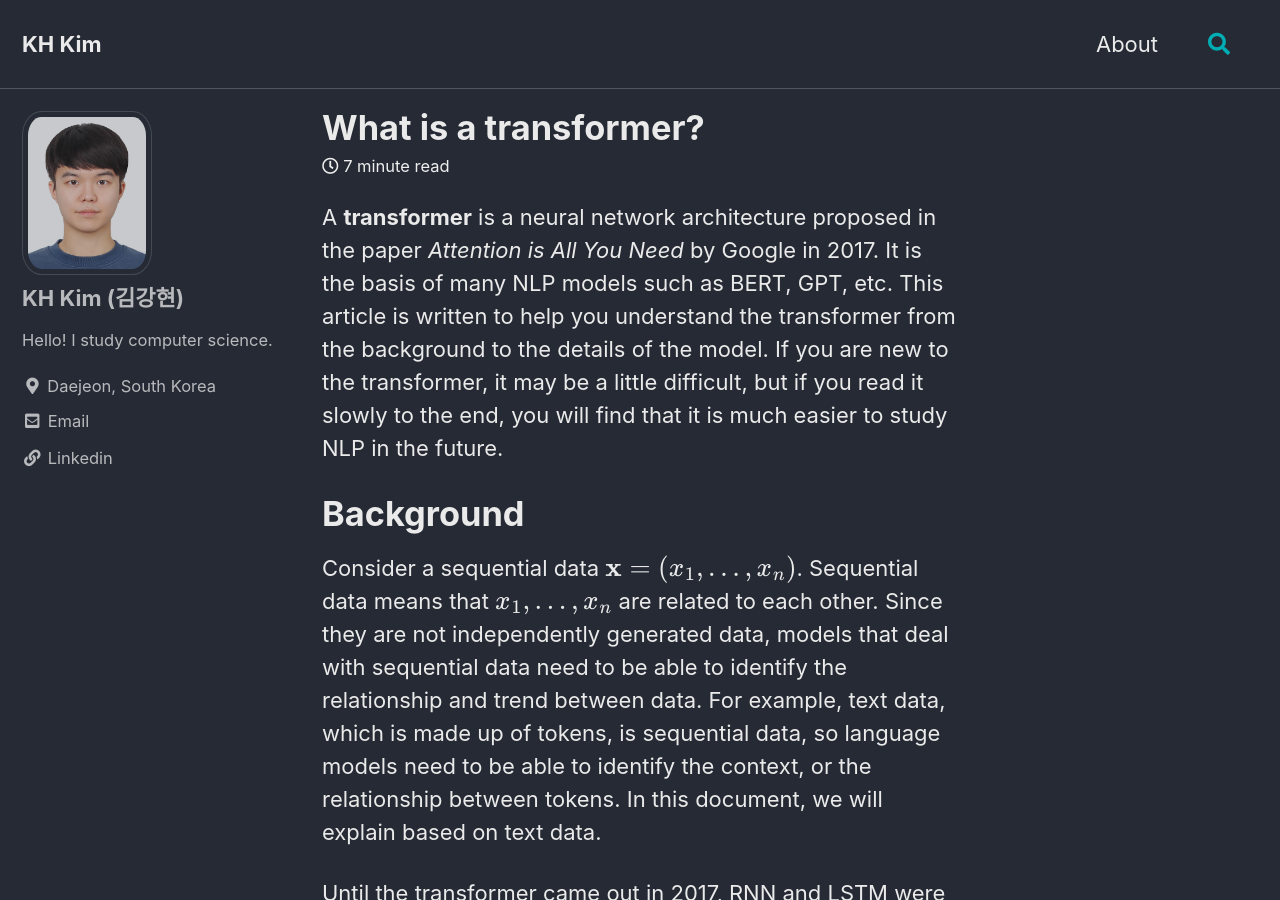
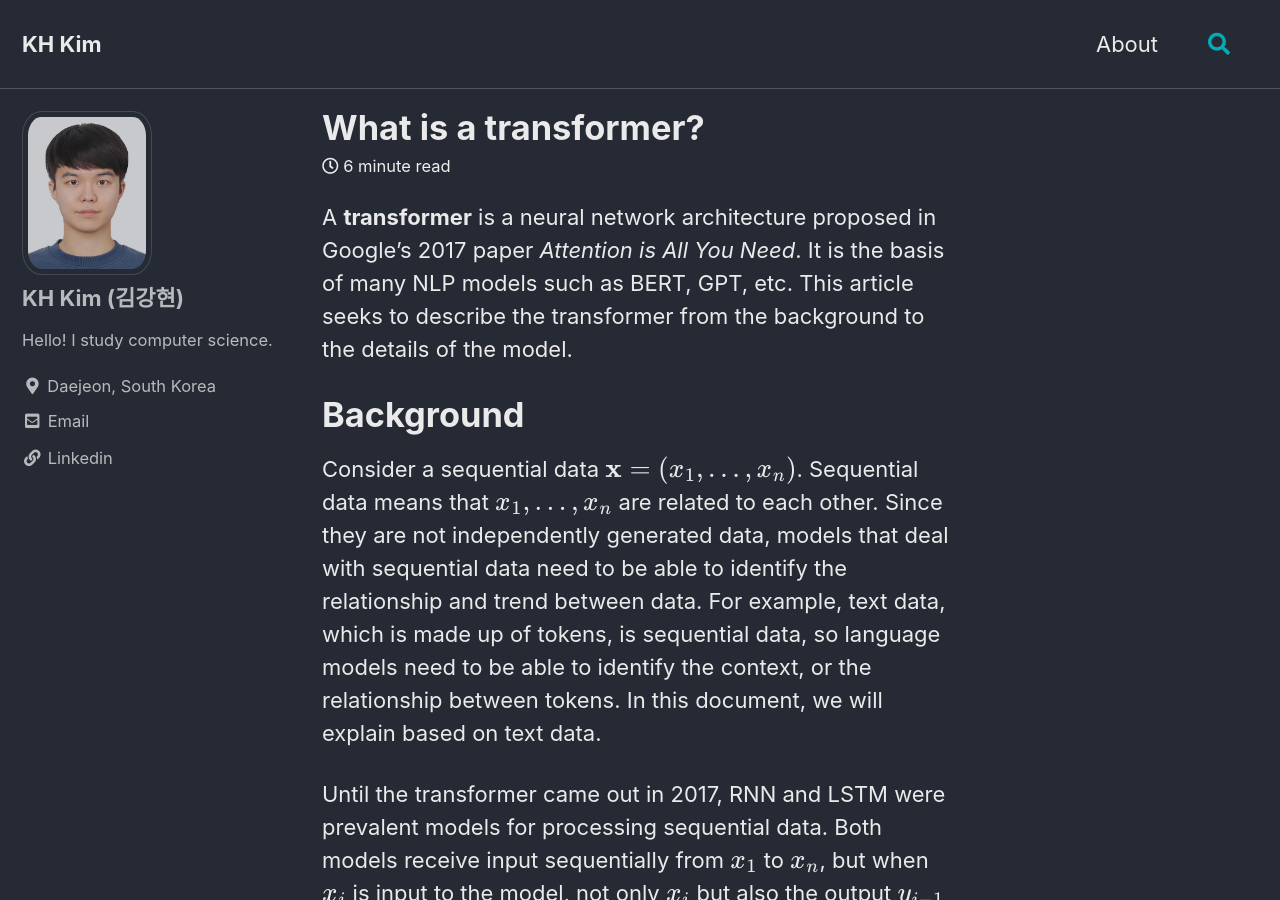
Before and after one commit to KAIST19/KAIST19.github.io, a Jekyll site: the page built from docs/_posts/2023-08-24-Understanding-Attention-and-Transformer.markdown, in a window 1280 px wide and 900 px high. Built offline with Jekyll 4.4.1, drawn with Linux system fonts in a browser that asks for light colours; cached includes are drawn as plain includes; formulas are drawn with MathJax 3; comment, search, counter and statistics services are not loaded.

Commit message:
post update

```diff
--- a/docs/_posts/2023-08-24-Understanding-Attention-and-Transformer.markdown
+++ b/docs/_posts/2023-08-24-Understanding-Attention-and-Transformer.markdown
@@ -3,7 +3,7 @@ title: "What is a transformer?"
 categories: NLP
 ---
 
-A **transformer** is a neural network architecture proposed in the paper _Attention is All You Need_ by Google in 2017. It is the basis of many NLP models such as BERT, GPT, etc. This article is written to help you understand the transformer from the background to the details of the model. If you are new to the transformer, it may be a little difficult, but if you read it slowly to the end, you will find that it is much easier to study NLP in the future.
+A **transformer** is a neural network architecture proposed in Google's 2017 paper _Attention is All You Need_. It is the basis of many NLP models such as BERT, GPT, etc. This article seeks to describe the transformer from the background to the details of the model.
 
 # Background
 
```
